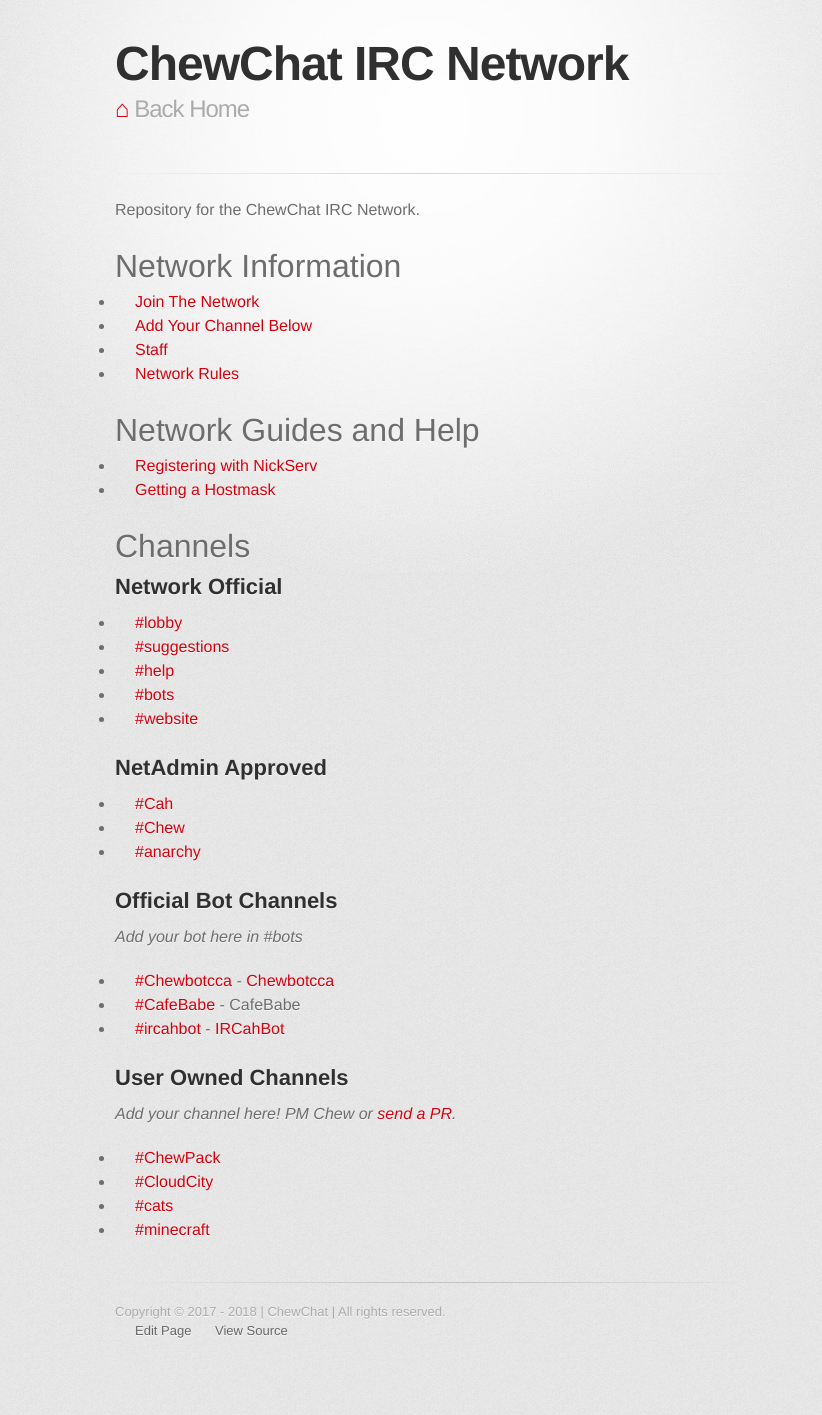
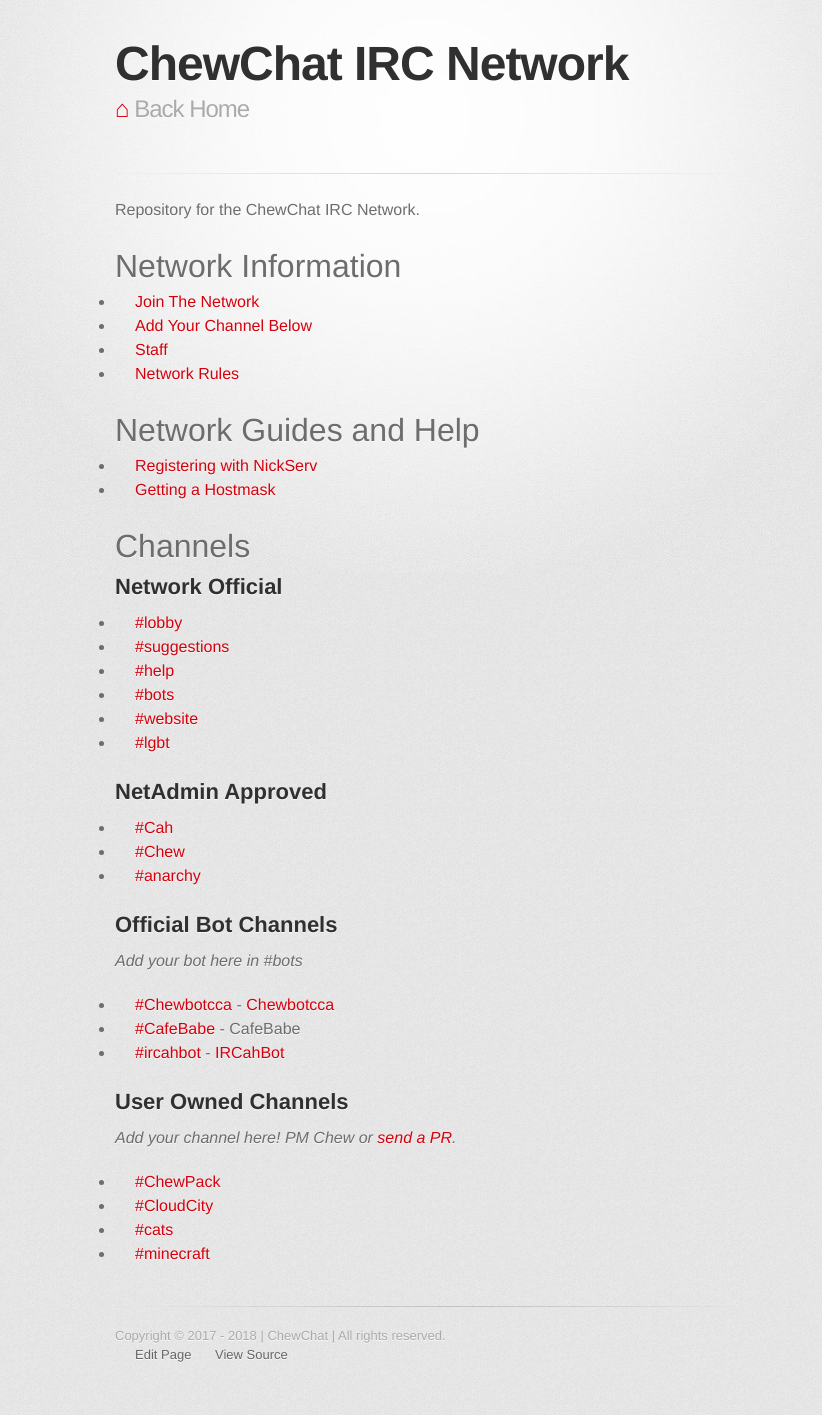
Before and after one commit to ChewChat/chew.chat, a Jekyll site: the page built from index.md, in a window 1280 px wide. Shown: the whole page, without its empty margins (215-1037 px from the left). Built offline with Jekyll 4.4.1, drawn with Linux system fonts in a browser that asks for light colours; some web fonts are replaced; our own code applies the rules of GitHub Pages for plain Markdown files; before the commit the page ends 1391 px from its top, so only the background shows below that.

Commit message:
Add #lgbt to main page

```diff
--- a/index.md
+++ b/index.md
@@ -26,6 +26,7 @@ Repository for the ChewChat IRC Network.
 - [#help](channels/help)
 - [#bots](channels/bots)
 - [#website](channels/website)
+- [#lgbt](channels/lgbt)
 
 ## NetAdmin Approved
 - [#Cah](channels/cah)
```
